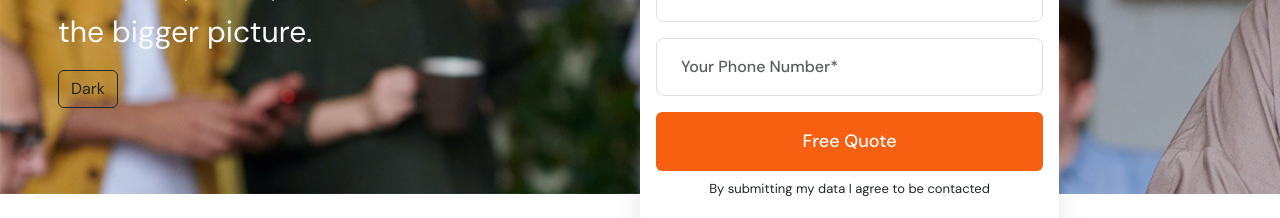
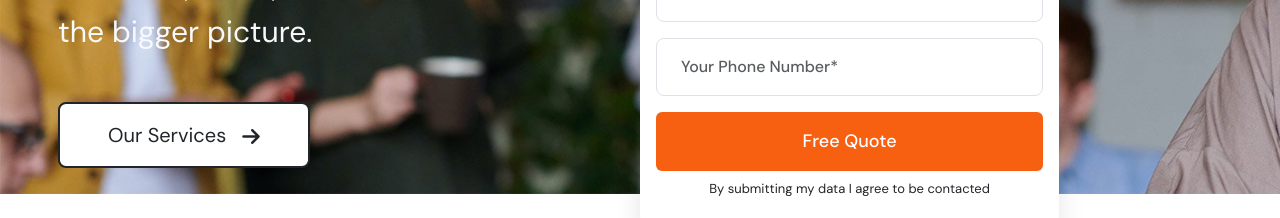
Before and after one commit to Trotteriniku/proj-html-vuejs, a Vue app: page / in a window 1280 px wide. Shown: the part 602-820 px from the top of the page. Built offline with nearby package versions, Linux system fonts and the light colour scheme.

Commit message:
HeroComponent Button

```diff
--- a/src/components/HeroComponent.vue
+++ b/src/components/HeroComponent.vue
@@ -4,8 +4,8 @@
             <div class="row" style="padding-top: 100px; padding-bottom: 100px;">
                 <div class="col-6 p-0 ">
                     <h1 class="text-light mb-3">Unlock Your Online Growth Potential</h1>
-                    <p class="text-light mb-3">Online marketing to secure customer retention, leads, and sales. We focus on the bigger picture.</p>
-                    <button type="button" class="btn btn-outline-dark">Dark</button>
+                    <p class="text-light mb-5">Online marketing to secure customer retention, leads, and sales. We focus on the bigger picture.</p>
+                    <button type="button" class="btn btn-outline-dark fs-5 px-5 py-3 rounded-3 border-2">Our Services<i class="fa-solid fa-arrow-right align-middle ps-3 "></i></button>
                 </div>
 
                      <HalfInputCardComponent class="col-6"/>
@@ -52,5 +52,22 @@ import { store } from '../data/store';
         p{
             font-size: 30px
         }
+
+        .btn-outline-dark {
+            --bs-btn-color: #fff;
+            --bs-btn-border-color: #212529;
+            --bs-btn-hover-color: #fff;
+            --bs-btn-hover-bg: transparent;
+            --bs-btn-hover-border-color: #212529;
+            --bs-btn-focus-shadow-rgb: 33, 37, 41;
+            --bs-btn-active-color: #fff;
+            --bs-btn-active-bg: #212529;
+            --bs-btn-active-border-color: #212529;
+            --bs-btn-active-shadow: inset 0 3px 5px rgba(0, 0, 0, 0.125);
+            --bs-btn-color: #212529;
+            --bs-btn-bg: #fff;
+            --bs-btn-disabled-border-color: #212529;
+            --bs-gradient: none;
+        }
     }
 </style>
```
